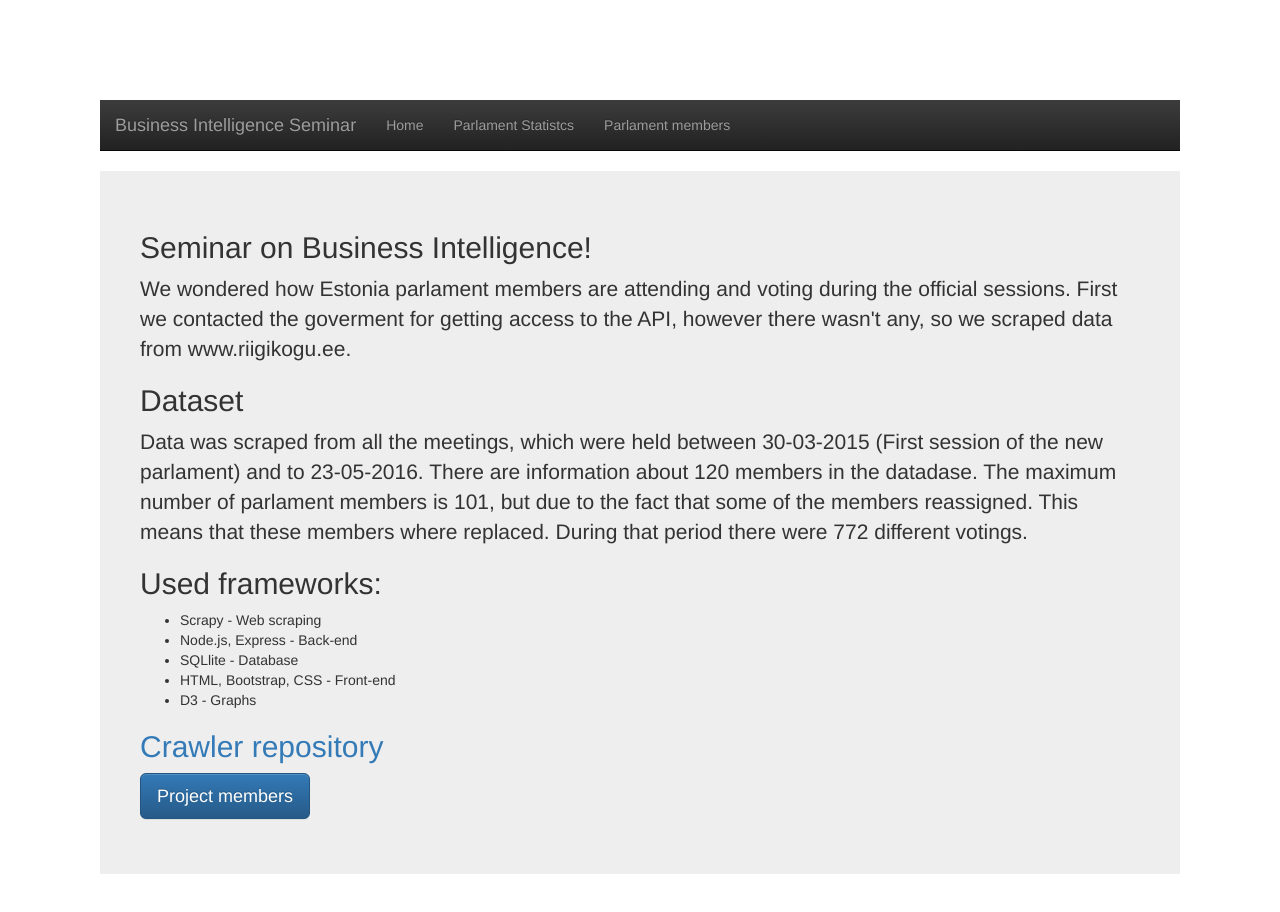
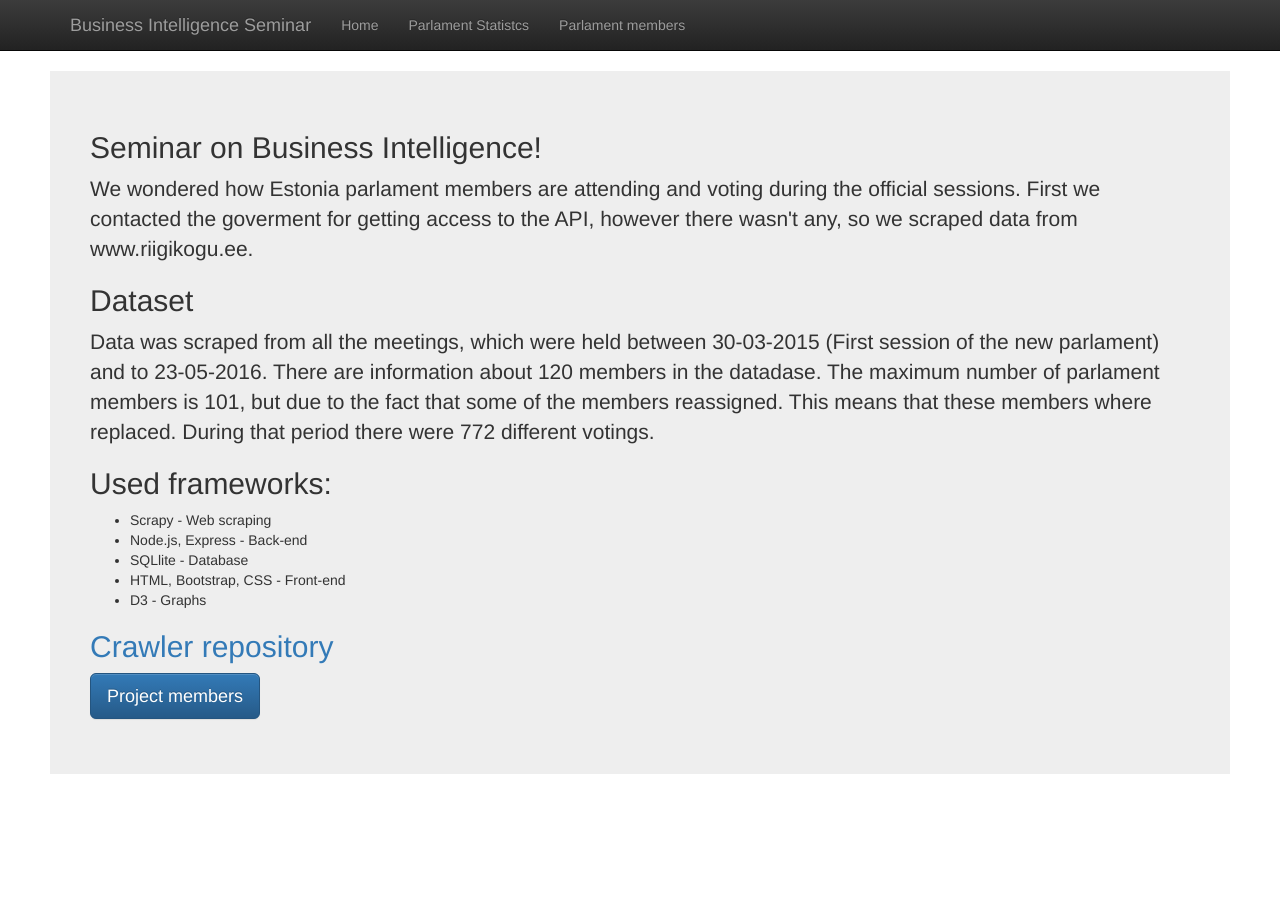
Before and after one commit to raunonaksi/ParlamentStatistics, a website: page View/index.html in a window 1280 px wide. After the commit the page ends 804 px from the top, so only its background shows below. Drawn offline with nearby package versions, Linux system fonts and the light colour scheme.

Commit message:
Minor css changes and sqlite3 added

```diff
--- a/View/index.html
+++ b/View/index.html
@@ -13,9 +13,9 @@
 
 </head>
 <body>
-  <div style="margin:100px;">
+  <div style="margin-top:0px;">
    <div id='nav-container'> </div>
-    <div class="jumbotron"  style="padding:40px;">
+    <div class="jumbotron"  style="padding:40px;margin-right: 50px;margin-left: 50px;">
       <h2>Seminar on Business Intelligence!</h2>
       <p>We wondered how Estonia parlament members are attending and voting during the official sessions. First we contacted the goverment for getting access to the API, however there wasn't any, so we scraped data from www.riigikogu.ee.  </p>
       <h2>Dataset</h2>
```
Also changed, not shown: View/members.html (+2 -2 lines), View/parlament.html (+2 -2 lines).
